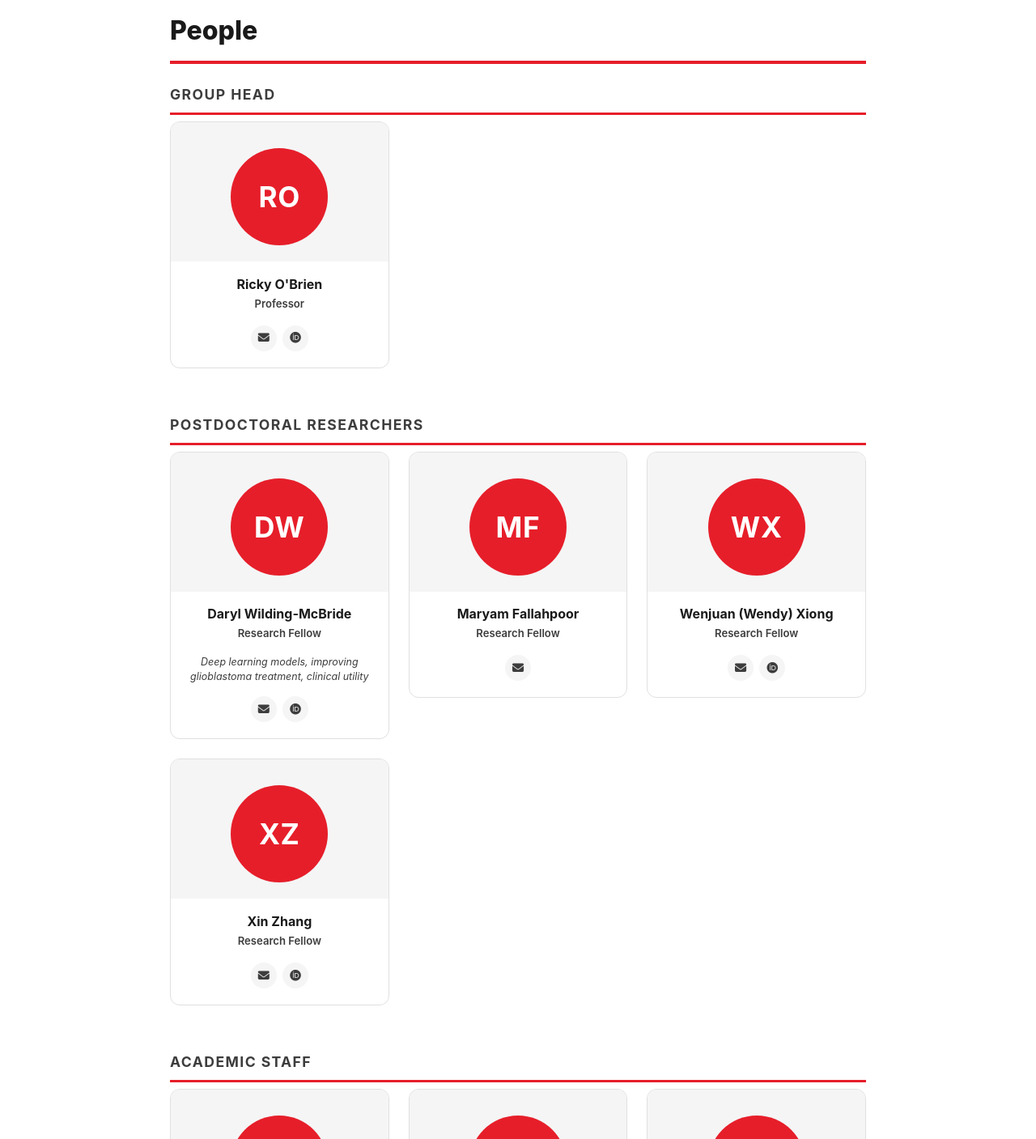
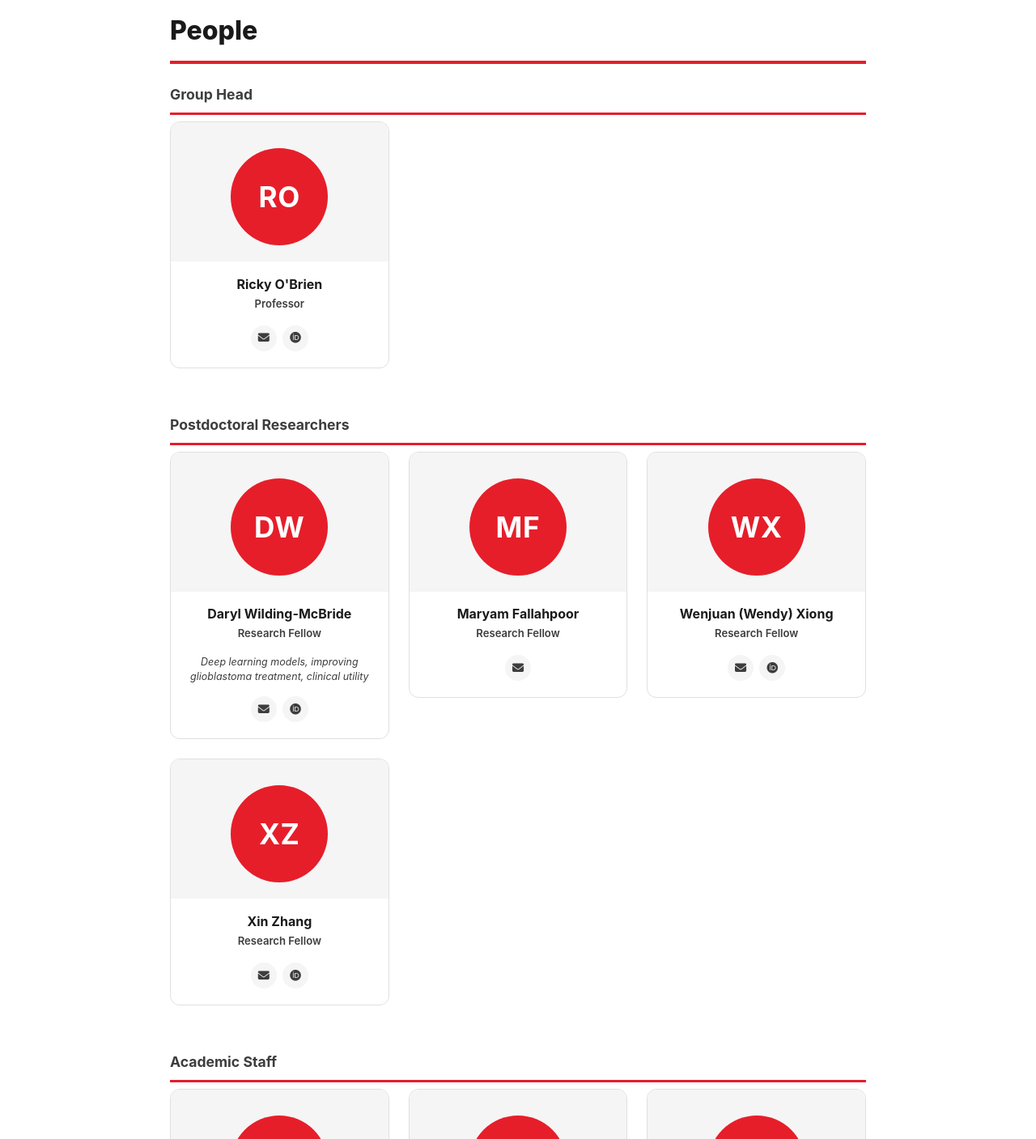
Before and after one commit to rmit-medical-radiations/rmit-medical-radiations.github.io, a Jekyll site: the page built from people/index.html, in a window 1280 px wide. Shown: the part 151-1558 px from the top of the page at 81% size. Built offline with Jekyll 4.4.1, drawn with Linux system fonts in a browser that asks for light colours.

Commit message:
Update main.css

```diff
--- a/assets/css/main.css
+++ b/assets/css/main.css
@@ -575,8 +575,6 @@ body {
 .people-group-heading {
   font-size: 1.1rem;
   font-weight: 700;
-  text-transform: uppercase;
-  letter-spacing: 0.08em;
   color: var(--rmit-mid);
   padding-bottom: 0.5rem;
   border-bottom: 3px solid var(--rmit-red);
```
